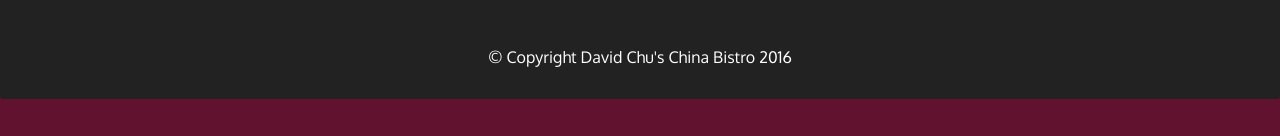
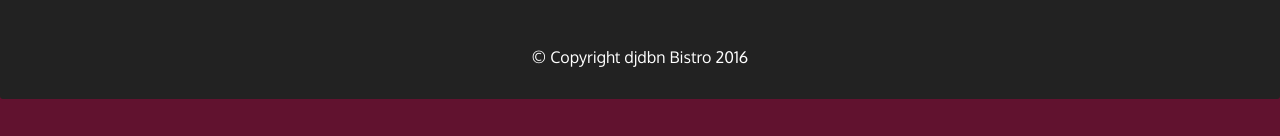
Before and after one commit to Jayesh-Kumar-Yadav/Jayesh-Kumar-Yadav.github.io, a plain HTML site: page index.html in a window 1280 px wide. Shown: the part 472-608 px from the top of the page. Drawn offline with Linux system fonts and the light colour scheme; no server answers.

Commit message:
Updated jayesh_kumar_yadav_gihub_io-Change no -5

```diff
--- a/index.html
+++ b/index.html
@@ -95,7 +95,7 @@
           <p>"Amazing food! Great service! Couldn't ask for more! I'll be back again and again!"</p>
         </section>
       </div>
-      <div class="text-center">&copy; Copyright David Chu's China Bistro 2016</div>
+      <div class="text-center">&copy; Copyright djdbn Bistro 2016</div>
     </div>
   </footer>
 
```
